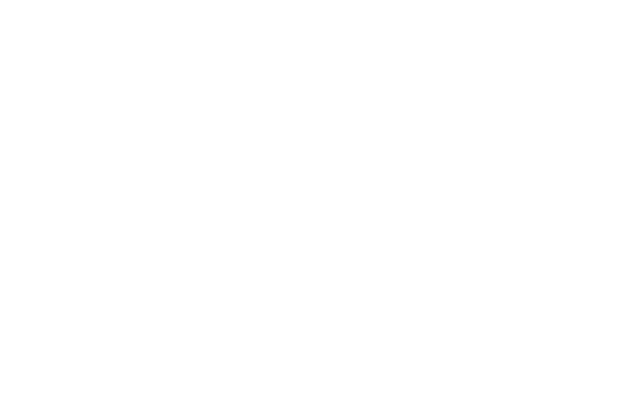
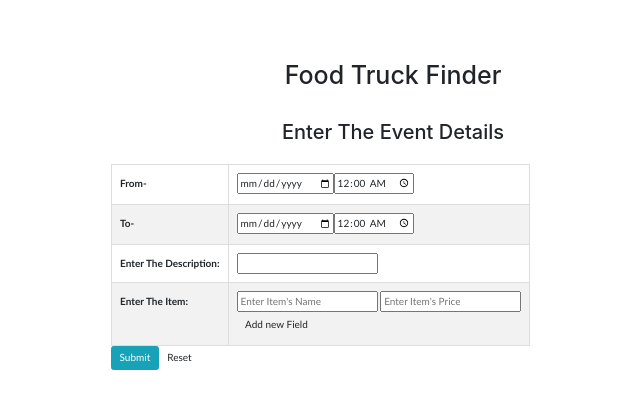
Before and after one commit to ChoudhuryIqbal/sweng894_ng, an Angular app in the folder food-truck/: page /createEvent in a window 1280 px wide. Shown: the top 408 px of the page, without its empty margins (247-887 px from the left). Built offline with nearby package versions, Linux system fonts and the light colour scheme.

Commit message:
createEvent page - fixed HTML code, and added routing.

```diff
--- a/food-truck/src/app/app-routing.module.ts
+++ b/food-truck/src/app/app-routing.module.ts
@@ -2,10 +2,11 @@
 import { RouterModule, Routes } from '@angular/router';
 import { CreateAccountComponent } from './pages/create-account/create-account.component';
 import { EditProfileComponent } from "./pages/edit-profile/edit-profile.component";
-
+import { CreateEventComponent } from "./pages/create-event/create-event.component";
 const routes: Routes = [
 	{ path: 'createAccount', component: CreateAccountComponent },
-	{ path: 'editProfile', component: EditProfileComponent }
+	{ path: 'editProfile', component: EditProfileComponent },
+	{ path: 'createEvent', component: CreateEventComponent }
 ];
 @NgModule({
 	imports: [RouterModule.forRoot(routes)],
--- a/food-truck/src/app/pages/create-event/create-event.component.html
+++ b/food-truck/src/app/pages/create-event/create-event.component.html
@@ -1,8 +1,7 @@
 <link href="//maxcdn.bootstrapcdn.com/bootstrap/4.1.1/css/bootstrap.min.css" rel="stylesheet" id="bootstrap-css">
 <script src="//maxcdn.bootstrapcdn.com/bootstrap/4.1.1/js/bootstrap.min.js"></script>
 <script src="//cdnjs.cloudflare.com/ajax/libs/jquery/3.2.1/jquery.min.js"></script>
-</script>
-<h2 align="center">Enter The Event Deatils</h2><br>
+<h2 align="center">Enter The Event Details</h2><br>
 <table  id="table" align="center">
 <div class="for-bg-im-body">
     <div class="lg-fm-box">
@@ -16,7 +15,7 @@
     <td><input type="date" id="to" name="to" size="20" />
    <input id="appt-time" type="time" name="appt-time" value="00:00"></td></tr>
 
-   <tr><td><b>Enter The Discription:</b></td>
+   <tr><td><b>Enter The Description:</b></td>
    <td><input type="text" name="r" ></td></tr>
    <tr><td><b>Enter The Item:</b></td>
    <td><input type="text" name="r" placeholder="Enter Item's Name">&nbsp;<input type="text" name="r" placeholder="Enter Item's Price"><div class="btn-toolbar clearfix"><a class="btn btn-small inlineIconed" href="" ng-click="addField()" type="button"><em class="k-ico-plus"></em>Add new Field</a></div></td></tr>
```
Also changed, not shown: 1 other file (tests, documents, lock files or other folders).
